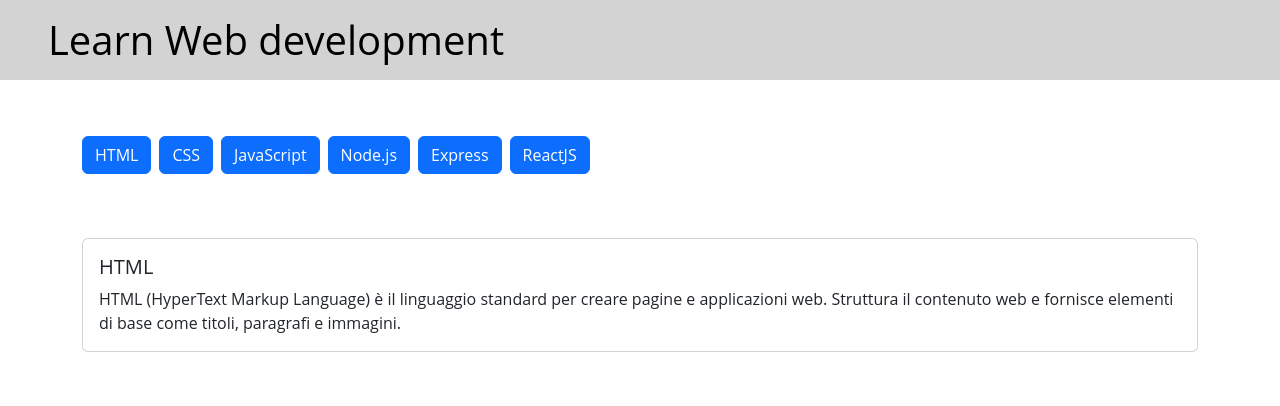
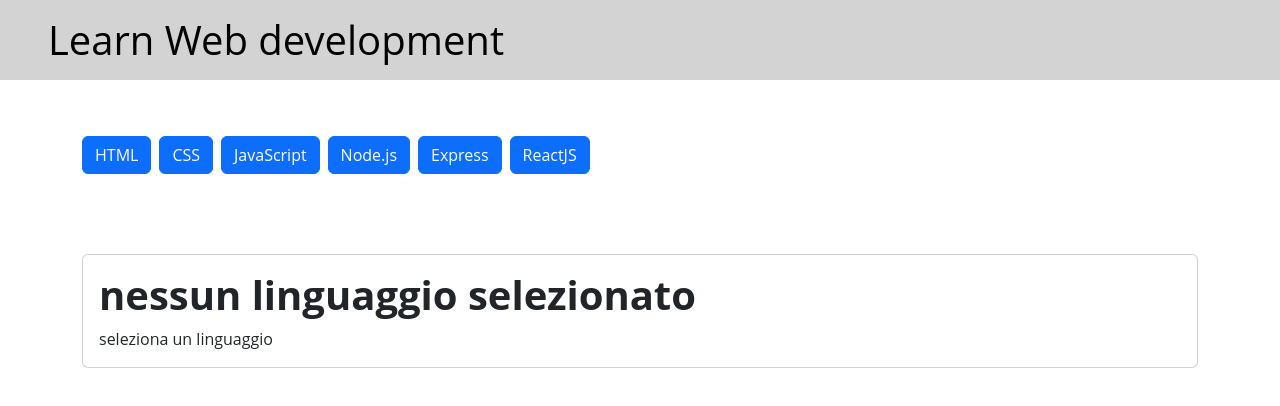
Before and after one commit to andrea-mosca/react-use-state, a React (Vite) app: page / in a window 1280 px wide. Shown: the top 406 px of the page. Built offline with nearby package versions, Linux system fonts and the light colour scheme.

Commit message:
cardLanguage & main

```diff
--- a/src/components/languages/CardLanguage.jsx
+++ b/src/components/languages/CardLanguage.jsx
@@ -1,12 +1,12 @@
-import languages from "../../data/languages";
+export default function CardLanguage({ language }) {
+  if (!language) return null;
 
-export default function CardLanguage() {
   return (
     <div className="container">
-      <div className="card">
+      <div className="card mt-3">
         <div className="card-body">
-          <h5 className="card-title">{languages[0].title}</h5>
-          <p className="card-text">{languages[0].description}</p>
+          <h5 className="card-title fs-1 fw-bold">{language.title}</h5>
+          <p className="card-text">{language.description}</p>
         </div>
       </div>
     </div>
--- a/src/components/languages/LanguagesBtnList.jsx
+++ b/src/components/languages/LanguagesBtnList.jsx
@@ -9,7 +9,7 @@
             <button
               type="button"
               className="btn btn-primary"
-              onClick={() => onSelectLanguage(language.title)}
+              onClick={() => onSelectLanguage(language)}
             >
               {language.title}
             </button>
--- a/src/components/layout/Main.jsx
+++ b/src/components/layout/Main.jsx
@@ -1,10 +1,28 @@
+import { useState } from "react";
 import LanguagesBtnList from "../languages/LanguagesBtnList";
 import CardLanguage from "../languages/CardLanguage";
+
 export default function Main() {
+  const [selectedLanguage, setSelectedLanguage] = useState(null);
+
   return (
     <main>
-      <LanguagesBtnList />
-      <CardLanguage />
+      <LanguagesBtnList onSelectLanguage={setSelectedLanguage} />
+
+      {selectedLanguage ? (
+        <CardLanguage language={selectedLanguage} />
+      ) : (
+        <div className="container">
+          <div className="card mt-3">
+            <div className="card-body">
+              <h5 className="card-title fs-1 fw-bold">
+                nessun linguaggio selezionato
+              </h5>
+              <p className="card-text">seleziona un linguaggio</p>
+            </div>
+          </div>
+        </div>
+      )}
     </main>
   );
 }
```
